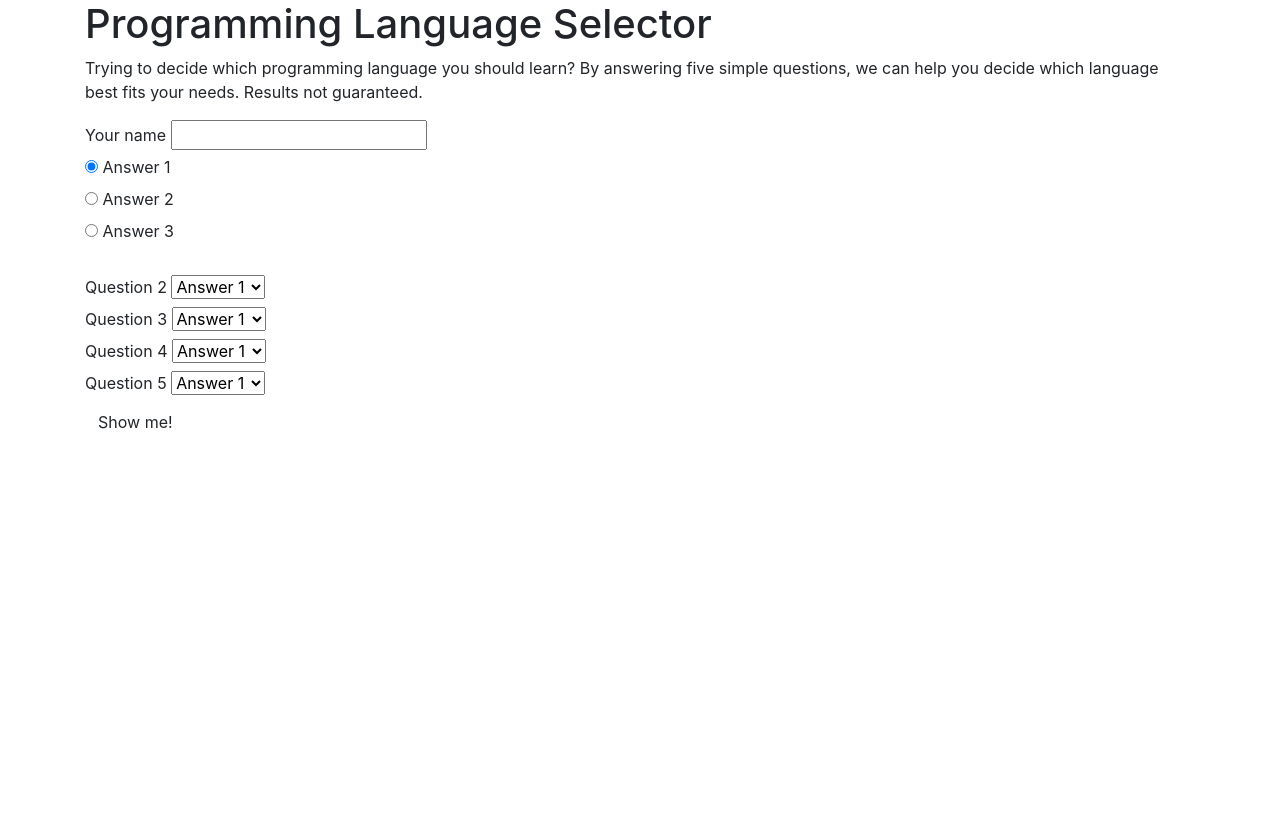
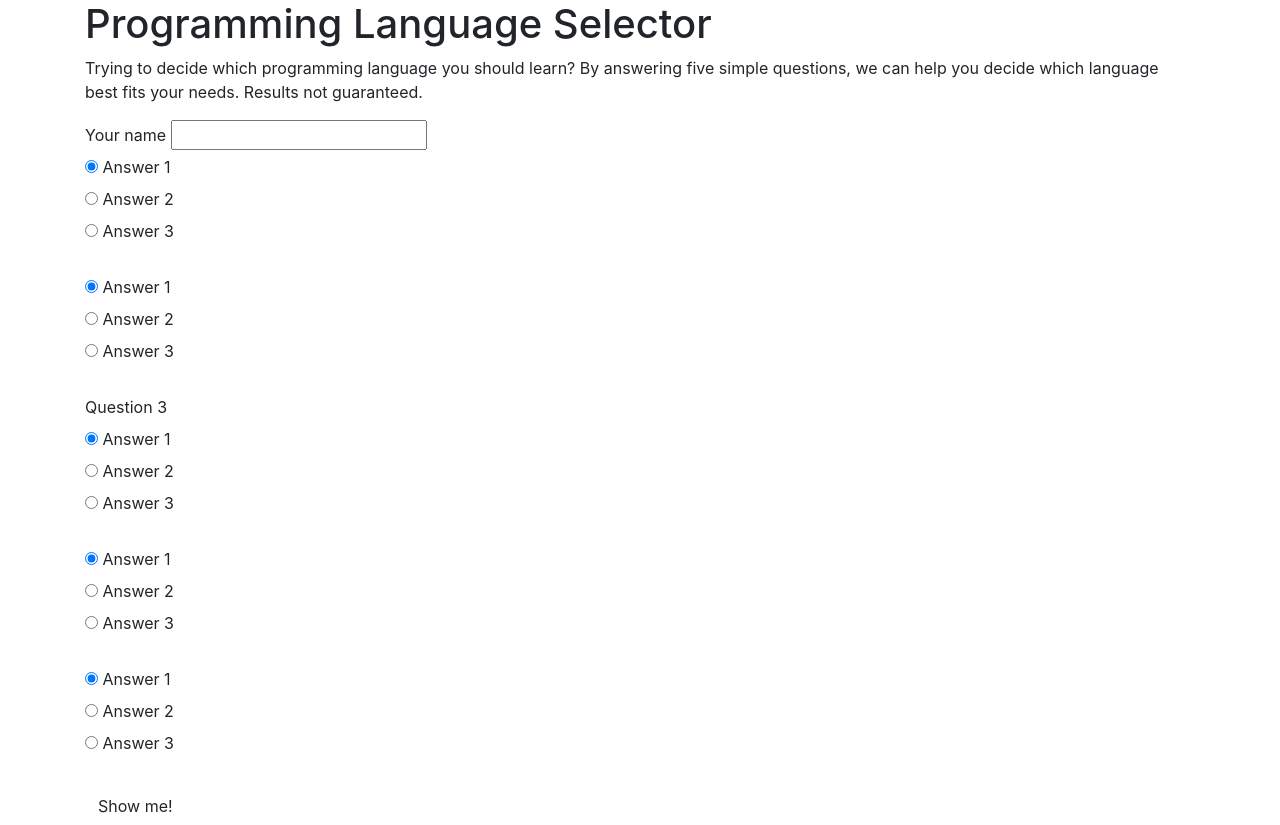
Before and after one commit to lrutkin/programming-language, a plain HTML site: page index.html in a window 1280 px wide. Before the commit the page ends 800 px from the top, so only its background shows below. Drawn offline with Linux system fonts and the light colour scheme.

Commit message:
replace selection with radio option on separate branch

```diff
--- a/index.html
+++ b/index.html
@@ -35,33 +35,82 @@
         </label>
       </div>
       <br>
-      <label for="q2">Question 2</label>
-      <select id="q2">
-        <option value="1">Answer 1</option>
-        <option value="2">Answer 2</option>
-        <option value="3">Answer 3</option>
-      </select>
+      <div class="radio">
+        <label>
+          <input type="radio" name="q2" value="1" checked>
+          Answer 1
+        </label>
+      </div>
+      <div class="radio">
+        <label>
+          <input type="radio" name="q2" value="2">
+          Answer 2
+        </label>
+      </div>
+      <div class="radio">
+        <label>
+          <input type="radio" name="q2" value="3">
+          Answer 3
+        </label>
+      </div>
       <br>
       <label for="q3">Question 3</label>
-      <select id="q3">
-        <option value="1">Answer 1</option>
-        <option value="2">Answer 2</option>
-        <option value="3">Answer 3</option>
-      </select>
+      <div class="radio">
+        <label>
+          <input type="radio" name="q3" value="1" checked>
+          Answer 1
+        </label>
+      </div>
+      <div class="radio">
+        <label>
+          <input type="radio" name="q3" value="2">
+          Answer 2
+        </label>
+      </div>
+      <div class="radio">
+        <label>
+          <input type="radio" name="q3" value="3">
+          Answer 3
+        </label>
+      </div>
       <br>
-      <label for="q4">Question 4</label>
-      <select id="q4">
-        <option value="1">Answer 1</option>
-        <option value="2">Answer 2</option>
-        <option value="3">Answer 3</option>
-      </select>
+      <div class="radio">
+        <label>
+          <input type="radio" name="q4" value="1" checked>
+          Answer 1
+        </label>
+      </div>
+      <div class="radio">
+        <label>
+          <input type="radio" name="q4" value="2">
+          Answer 2
+        </label>
+      </div>
+      <div class="radio">
+        <label>
+          <input type="radio" name="q4" value="3">
+          Answer 3
+        </label>
+      </div>
       <br>
-      <label for="q5">Question 5</label>
-      <select id="q5">
-        <option value="1">Answer 1</option>
-        <option value="2">Answer 2</option>
-        <option value="3">Answer 3</option>
-      </select>
+      <div class="radio">
+        <label>
+          <input type="radio" name="q5" value="1" checked>
+          Answer 1
+        </label>
+      </div>
+      <div class="radio">
+        <label>
+          <input type="radio" name="q5" value="2">
+          Answer 2
+        </label>
+      </div>
+      <div class="radio">
+        <label>
+          <input type="radio" name="q5" value="3">
+          Answer 3
+        </label>
+      </div>
       <br>
       <button type="submit" class="btn">Show me!</button>
     </form>
--- a/js/scripts.js
+++ b/js/scripts.js
@@ -2,17 +2,17 @@ $(document).ready(function() {
   $("form#selector").submit(function(event) {
     event.preventDefault();
 
-    const qOneInput=parseInt($("#q1").val());
-    const qTwoInput=parseInt($("#q2").val());
-    const qThreeInput=parseInt($("#q3").val());
-    const qFourInput=parseInt($("#q4").val());
-    const qFiveInput=parseInt($("#q5").val());
+    const qOneInput = parseInt($("input:radio[name=q1]:checked").val());
+    const qTwoInput = parseInt($("input:radio[name=q2]:checked").val());
+    const qThreeInput = parseInt($("input:radio[name=q3]:checked").val());
+    const qFourInput = parseInt($("input:radio[name=q4]:checked").val());
+    const qFiveInput = parseInt($("input:radio[name=q5]:checked").val());
 
-    $("#q1").append(qOneInput);
-    $("#q2").append(qTwoInput);
-    $("#q3").append(qThreeInput);
-    $("#q4").append(qFourInput);
-    $("#q5").append(qFiveInput);
+    $("#q1").text(qOneInput);
+    $("#q2").text(qTwoInput);
+    $("#q3").text(qThreeInput);
+    $("#q4").text(qFourInput);
+    $("#q5").text(qFiveInput);
 
     const final=qOneInput+qTwoInput+qThreeInput+qFourInput+qFiveInput
     if (final <=5) {
```
